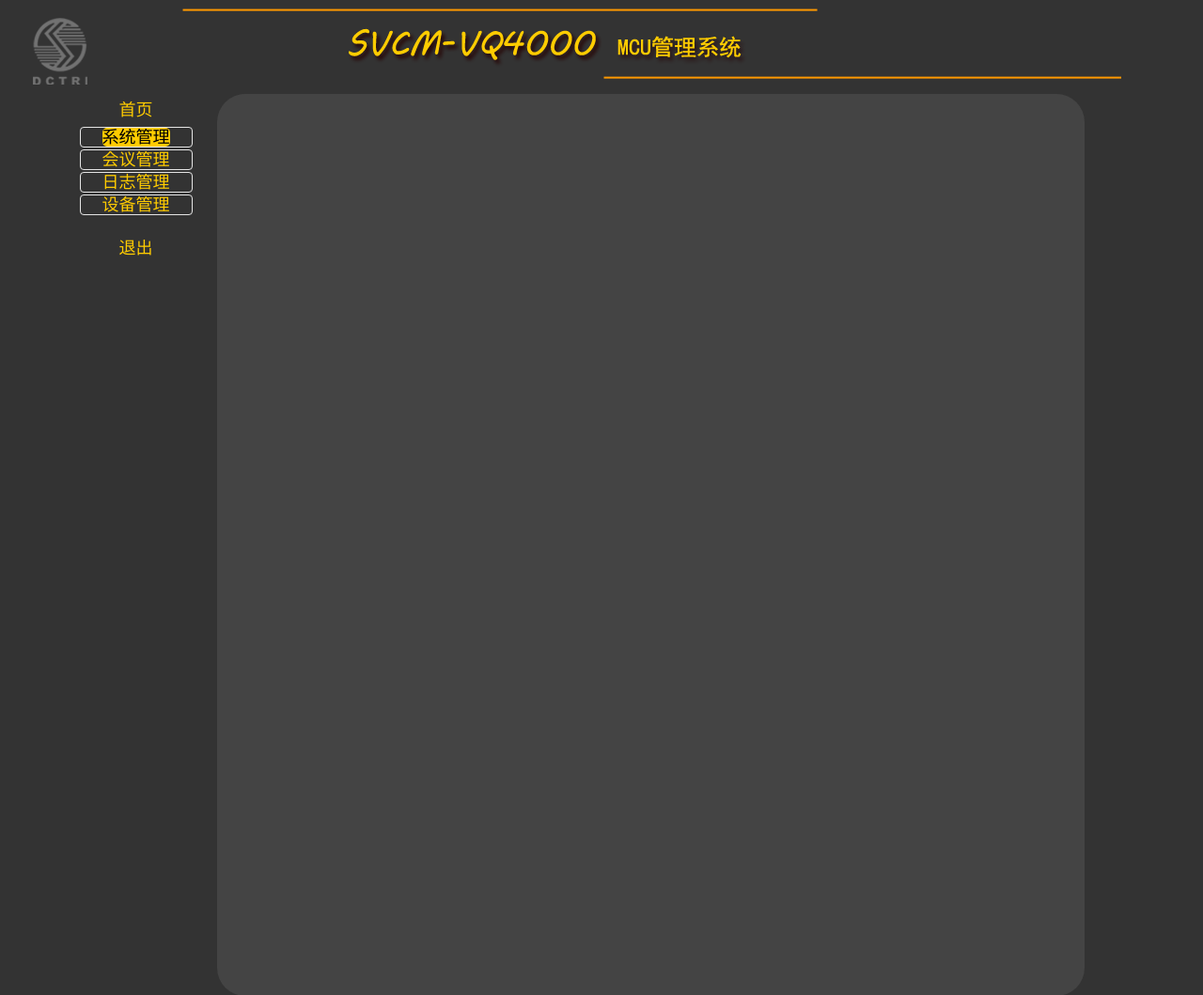
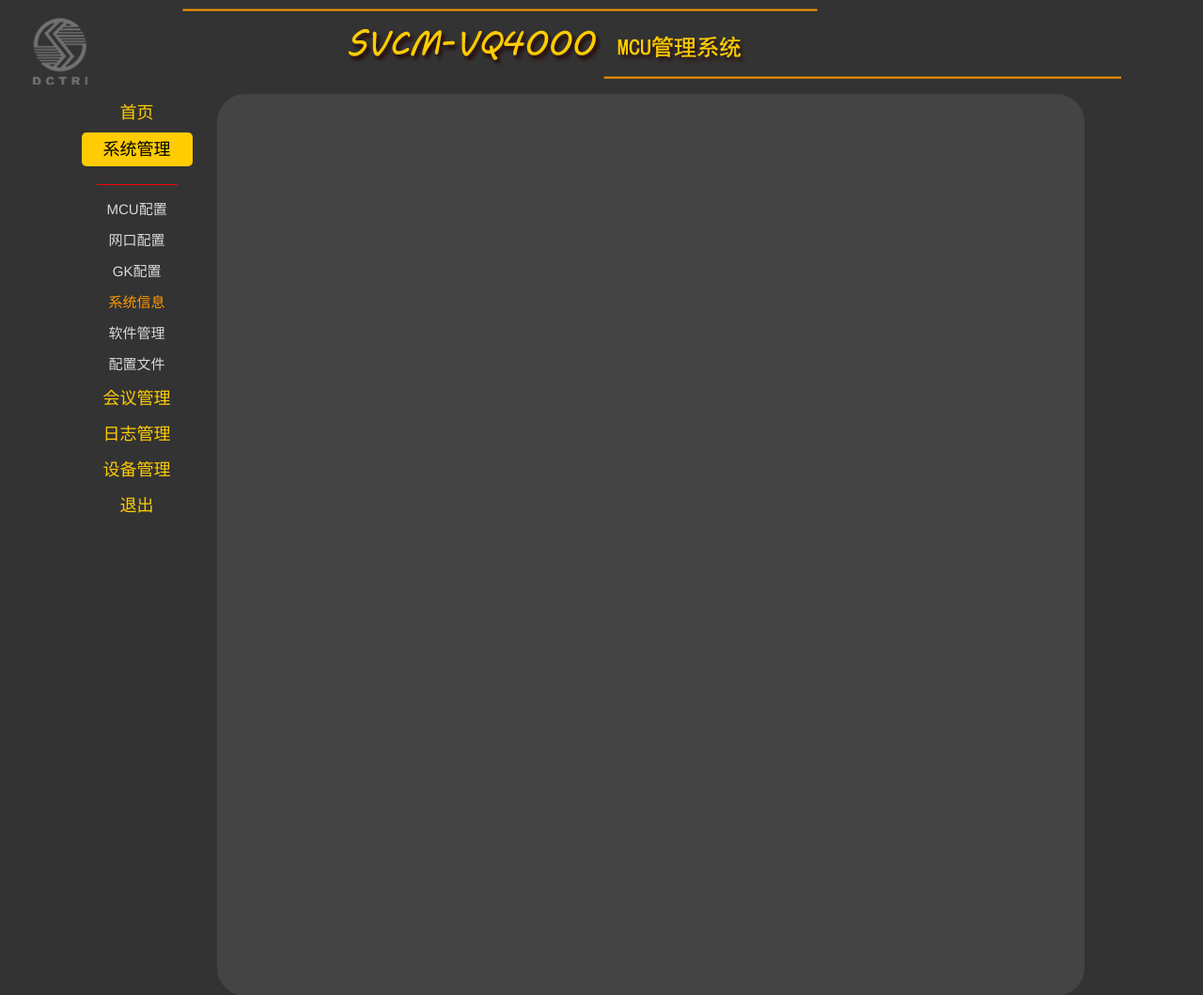
Before and after one commit to mcuTeam/mcuWeb, a Django app: page /system_info/ in a window 1280 px wide. Shown: the top 1059 px of the page at 94% size. Run offline with Django 3.2, Linux system fonts and the light colour scheme; a user stored in the database is signed in; parts of the project's set-up code (start-up, migrations or seed data) failed here and were passed over; some libraries are stand-ins or nearby versions.

Commit message:
Signed-off-by: jessicaqian <444748730@qq.com>

```diff
--- a/mcuWeb/static/css/base.css
+++ b/mcuWeb/static/css/base.css
@@ -36,17 +36,35 @@ li{
 	text-align: center;
 }
 
+div.accordion{
+	margin-bottom: 0px;
+}
+
+div.accordion-group{
+	border: 0px;
+
+}
+
+div.accordion-inner{
+	border-top:0px;
+}
+
 a#nav,#nav1,#nav2,#nav3,#nav4,#nav5{
+	line-height: 20px;
+	display: block;
+	padding: 8px 12px;
     border-radius: 5px;
 	color:rgb(255,204,0);
 }
 
 a#nav:hover,#nav1:hover,#nav2:hover,#nav3:hover,#nav4:hover,#nav5:hover{
+	text-decoration: none;
 	background-color: black;
 	color: rgb(255,153,0);
 }
 
 a#nav:focus,#nav1:focus,#nav2:focus,#nav3:focus,#nav4:focus,#nav5:focus{
+	text-decoration: none;
 	background-color: rgb(255,204,0);
 	color: black;
 }
--- a/mcuWeb/templates/system_manage/system_info.html
+++ b/mcuWeb/templates/system_manage/system_info.html
@@ -16,7 +16,10 @@
 {% endblock %}
 
 {% block js %}
-	<!-- <script type="text/javascript">
-		$('#pill1').collapse('show');
-	</script> -->
+	<script type="text/javascript">
+		$('document').ready(function(){
+			$('div#pill1').attr('class','accordion-body collapse in');
+			// $('#pill1').collapse('show');
+		});
+	</script>
 {% endblock %}
```
Also changed, not shown: mcuWeb/db.sqlite3.
